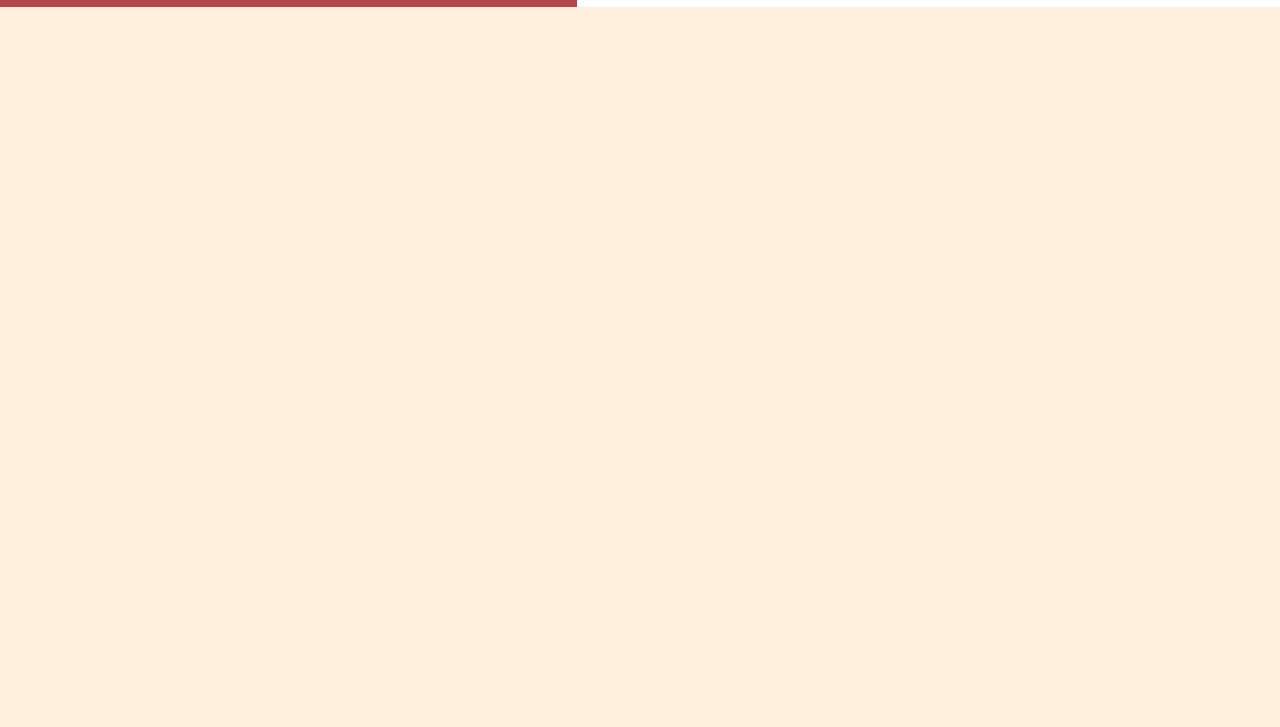
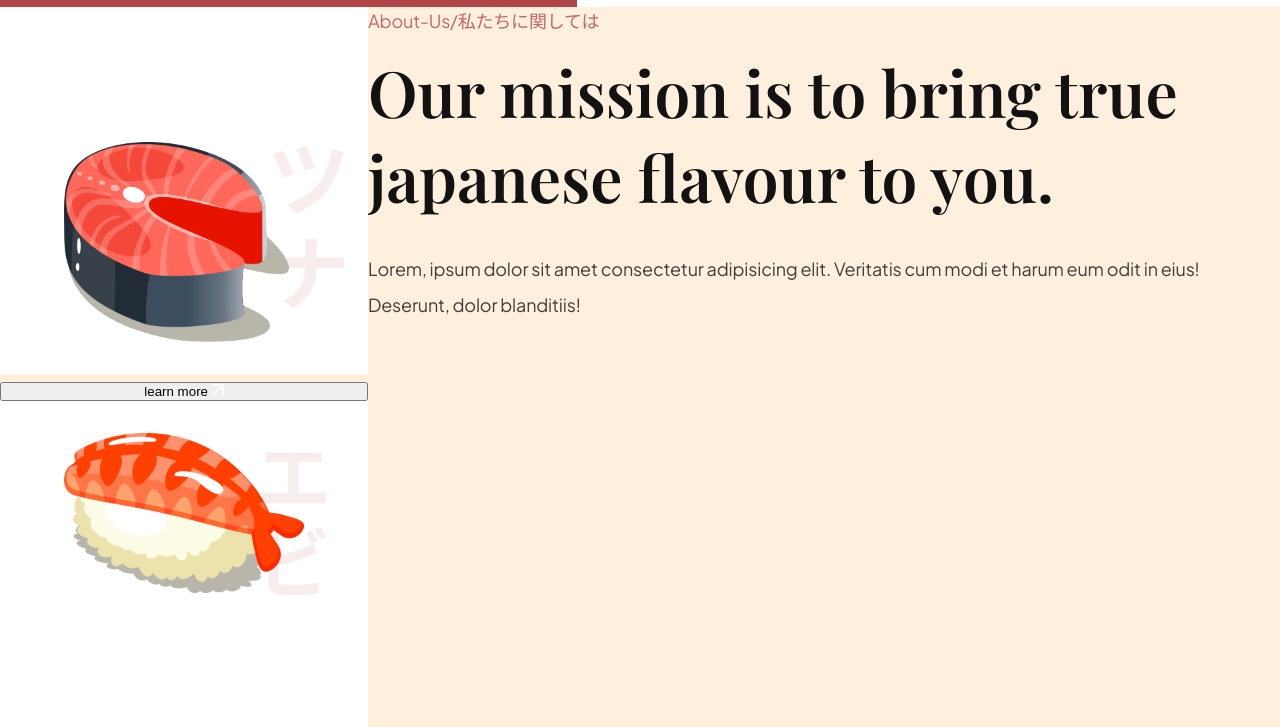
Before and after one commit to nileshshukla3011/shushiman, a website built with Vite: page index.html in a window 1280 px wide. Shown: the part 759-1486 px from the top of the page. Before the commit the page ends 800 px from the top, so only its background shows below. Built offline with nearby package versions, Linux system fonts and the light colour scheme.

Commit message:
about-us

```diff
--- a/css/sections/about.css
+++ b/css/sections/about.css
@@ -0,0 +1,38 @@
+.about-us {
+  display: flex;
+  min-height: 720px;
+  overflow: hidden;
+}
+
+.about-us__image {
+  flex: 1;
+  display: flex;
+  flex-direction: column;
+  justify-content: center;
+  background: white;
+  position: relative;
+}
+.about-us__image div {
+  padding: 32px 64px;
+  flex: flex;
+  display: flex;
+  align-items: center;
+  background-position: center;
+  background-repeat: no-repeat;
+  background-size: contain;
+}
+.about-us__image-sushi3 {
+  border-bottom: 8px solid var(--color-creamson);
+  background-image: url("../../assets/about_bg1.png");
+}
+.about-us__image-sushi2 {
+  background-image: url("../../assets/about_bg2.png");
+}
+.about-us__image-sushi3 img {
+  width: 225px;
+  height: 200px;
+}
+.about-us__image-sushi2 img {
+  width: 240px;
+  height: 160px;
+}
--- a/css/sections/header.css
+++ b/css/sections/header.css
@@ -1,15 +1,18 @@
 .header___nav {
   display: flex;
   /* flex-direction: row; */
-  overflow: hidden;
-  justify-content: space-around;
+  /* overflow: hidden; */
+  padding: 0px;
+  height: 5vh;
+
 }
 
 .header___logo {
-  flex: 1;
+  width: 50%;
   display: flex;
   position: relative;
-  padding: 20px;
+  justify-content: flex-start;
+
 }
 
 .header___logo-overlay {
@@ -53,15 +56,15 @@
     } */
 .header___menu {
   display: flex;
-  gap: 20px;
-  margin-inline: 20px;
+  width: 50%;
+  justify-content: space-evenly;
 }
 .header___menu-mobile {
   padding: 20px;
   flex: 1.236;
   display: flex;
   align-items: center;
-  justify-content: flex-end;
+  justify-content : flex-end;
   gap: 64px;
   list-style: none;
   display: none;
--- a/css/sections/hero.css
+++ b/css/sections/hero.css
@@ -41,6 +41,7 @@
   width: 100%;
   background-color: #b1454a;
   z-index: -1;
+  margin: 100;
 }
 .hero-image h2 {
   position: absolute;
--- a/index.html
+++ b/index.html
@@ -77,6 +77,26 @@
         </div>
       </div>
     </section>
+    <section class="about-us" id="About-us">
+      <div class="about-us__image">
+       <div class="about-us__image-sushi3">
+        <img src="assets/sushi-3.png" alt="shushi">
+       </div>
+       <button class="about-us__button" >
+        learn more
+        <img src="assets/arrow-up-right.svg" alt="learn more"/>
+      </button>
+      <div class="about-us__image-sushi2">
+        <img src="assets/sushi-2.png" alt="shushi">
+       </div>
+      </div>
+      <div class="about-us__content">
+        <p class="sushi__subtitle">  About-Us/私たちに関しては</p>
+         <h3 class="sushi__title">Our mission is to bring true japanese flavour to you.</h3>
+         <p class="sushi__description"> Lorem, ipsum dolor sit amet consectetur adipisicing elit. Veritatis cum modi et harum eum odit in eius! Deserunt, dolor blanditiis!</p>
+      </div>
+
+    </section>
 
     <script src="js/script.js" type="module"></script>
   </body>
```
